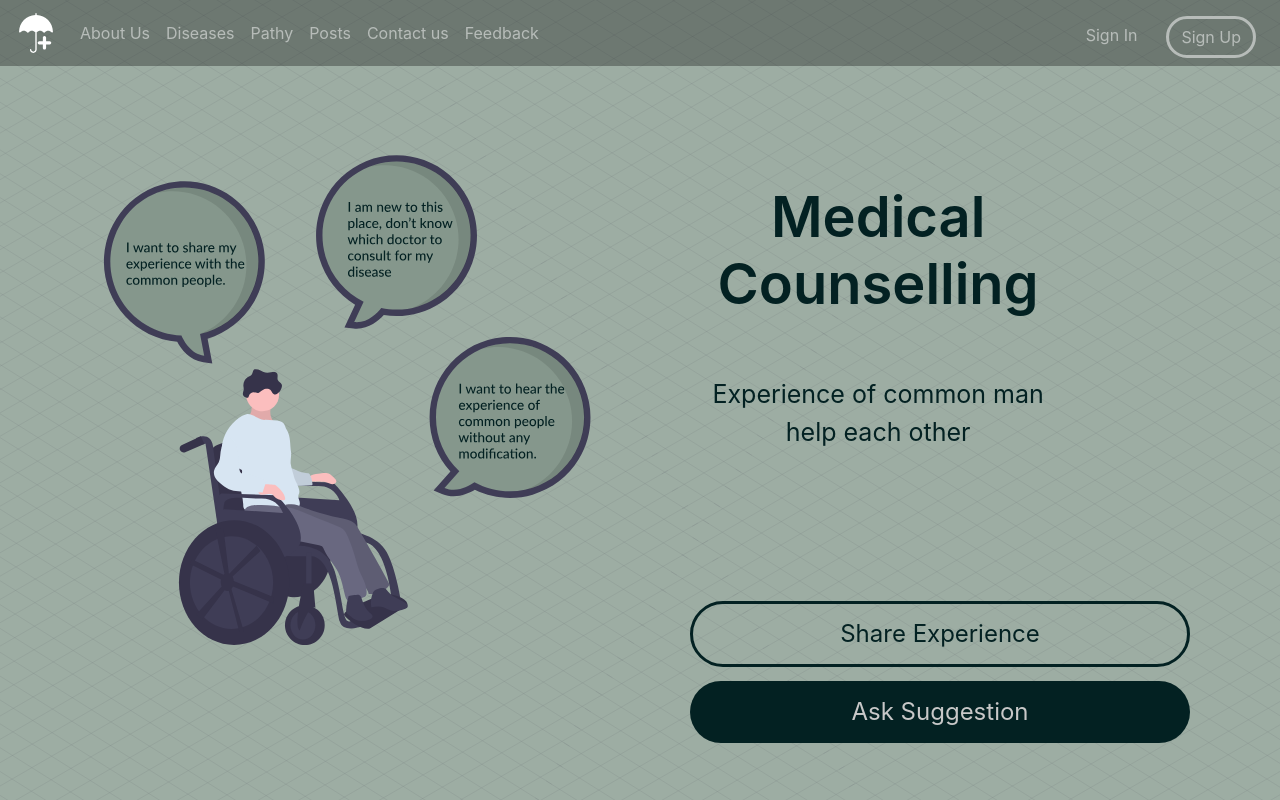
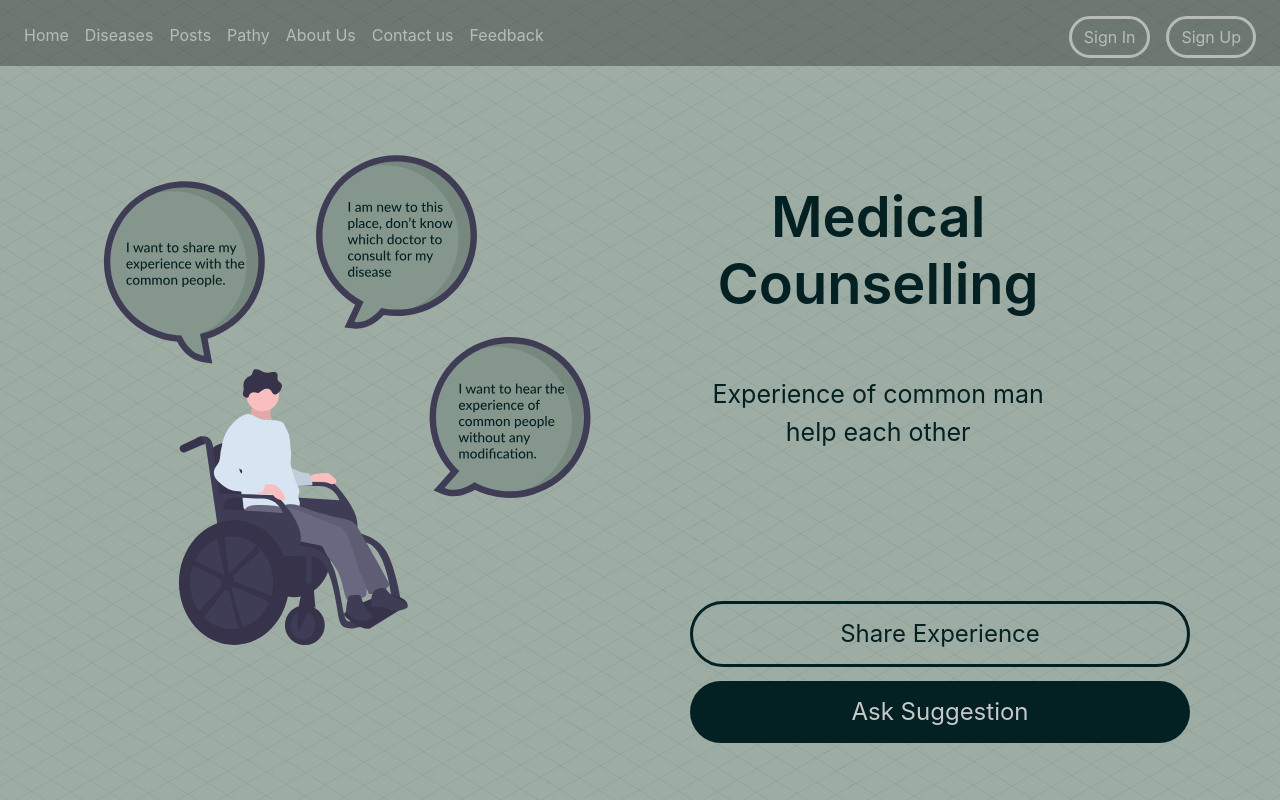
Before and after one commit to A8S/medical-project, a React (Create React App) app in the folder client/: page / in a window 1280 px wide. Shown: the top 800 px of the page. Built offline with nearby package versions, Linux system fonts and the light colour scheme; no server answers.

Commit message:
Changed the order of links in the navbar and removed the logo.

```diff
--- a/client/src/Components/Navbar/index.js
+++ b/client/src/Components/Navbar/index.js
@@ -1,9 +1,11 @@
 /* eslint-disable jsx-a11y/anchor-is-valid */
 import React from 'react';
 import { Link, withRouter } from 'react-router-dom'; // withRouter is higher order componenet which means it takes anaother component as argument
-import logo from '../../Images/logo.svg';
+/*import logo from '../../Images/logo.svg';*/ //just to remove the umbrella logo
 import { signout, isAuthenticated } from '../../Api';
 import './style.css';
+import { Dropdown } from 'react-bootstrap';
+
 
 const isActive = (history, path) => {
 	if (history.location.pathname === path) return { color: 'white' };
@@ -100,9 +102,9 @@ class Navigation extends React.Component {
 						width: '100%',
 					}}
 				>
-					<Link className="navbar-brand" to="/">
+					{/* <p className="navbar-brand" >
 						<img src={logo} width="40" height="40" alt="logo" />
-					</Link>
+					</p> */}
 
 					<button
 						className="navbar-toggler"
@@ -117,10 +119,52 @@ class Navigation extends React.Component {
 					</button>
 					<div className="collapse navbar-collapse" id="navbarSupportedContent">
 						<ul className="nav navbar-nav navbar-nav mr-auto">
+						<li className="nav-item" >
+								<Link
+									className="nav-link"
+									style={isActive(history, '/')}
+									style={{marginTop:4}}
+									to="/"
+								>
+									Home
+								</Link>
+							</li>
+							<li className="nav-item" >
+								<Link
+									className="nav-link"
+									style={isActive(history, '/diseases')}
+									style={{marginTop:4}}
+									to="/diseases"
+								>
+									Diseases
+								</Link>
+							</li>
+
+							<li className="nav-item">
+								<Link
+									className="nav-link"
+									style={isActive(history, '/posts')}
+									style={{marginTop:4}}
+									to="/posts"
+								>
+									Posts
+								</Link>
+							</li>
+							<li className="nav-item">
+								<Link
+									className="nav-link"
+									style={isActive(history, '/pathy')}
+									style={{marginTop:4}}
+									to="/pathy"
+								>
+									Pathy
+								</Link>
+							</li>
 							<li className="nav-item">
 								<Link
 									className="nav-link"
 									style={isActive(history, '/aboutus')}
+									style={{marginTop:4}}
 									to="/aboutus"
 								>
 									About Us
@@ -129,34 +173,8 @@ class Navigation extends React.Component {
 							<li className="nav-item">
 								<Link
 									className="nav-link"
-									style={isActive(history, '/diseases')}
-									to="/diseases"
-								>
-									Diseases
-								</Link>
-							</li>
-							<li className="nav-item">
-								<Link
-									className="nav-link"
-									style={isActive(history, '/pathy')}
-									to="/pathy"
-								>
-									Pathy
-								</Link>
-							</li>
-							<li className="nav-item">
-								<Link
-									className="nav-link"
-									style={isActive(history, '/posts')}
-									to="/posts"
-								>
-									Posts
-								</Link>
-							</li>
-							<li className="nav-item">
-								<Link
-									className="nav-link"
 									style={isActive(history, '/contactus')}
+									style={{marginTop:4}}
 									to="/contactus"
 								>
 									Contact us
@@ -166,11 +184,37 @@ class Navigation extends React.Component {
 								<Link
 									className="nav-link"
 									style={isActive(history, '/feedback')}
+									style={{marginTop:4}}
 									to="/feedback"
 								>
 									Feedback
 								</Link>
 							</li>
+							{/* <li className="nav-item">
+							<Dropdown >
+                           <p className="nav-link" style={{fontSize:17}}>
+                          	Diseases
+                          <Dropdown.Toggle  id="dropdown-basic" style ={{color:"white",backgroundColor:"transparent"}}/>
+
+                          <Dropdown.Menu style={{ width: '200px',backgroundColor:"lightgrey",fontWeight:"bold",fontSize : 20}}>
+                           <Dropdown.Item href="#/action-1">Breast</Dropdown.Item>
+                             <Dropdown.Item href="#">Lungs</Dropdown.Item>
+                               <Dropdown.Item href="#/action-3">Skin</Dropdown.Item>
+							   <Dropdown.Item href="#/action-3">Brain</Dropdown.Item>
+							   <Dropdown.Item href="#/action-3">Blood</Dropdown.Item>
+							   <Dropdown.Item href="#/action-3">Breast Cancer</Dropdown.Item>
+							   <Dropdown.Item href="#/action-3">Acidity</Dropdown.Item>
+							   <Dropdown.Item href="#/action-3">HeartAttack</Dropdown.Item>
+							   <Dropdown.Divider />
+							   <Dropdown.Item href="#/action-3">Categories</Dropdown.Item>
+                                      </Dropdown.Menu>
+									  </p>
+                                       </Dropdown>
+
+
+
+                                        </li> */}
+
 						</ul>
 
 						<ul className="nav navbar-nav navbar-right ml-md-auto ">
@@ -179,12 +223,12 @@ class Navigation extends React.Component {
 									<li className="nav-item">
 										<Link
 											className="nav-link"
-											style={isActive(history, '/signin')}
-											to="/signin"
+											style={isActive(history, '/signup')}
+											to="/signup"
 										>
 											<button
 												type="button"
-												className="btn btn-default float-right signin"
+												className="btn btn-primary float-right signup"
 											>
 												Sign In
 											</button>
```
Also changed, not shown: 1 other file (tests, documents, lock files or other folders).
